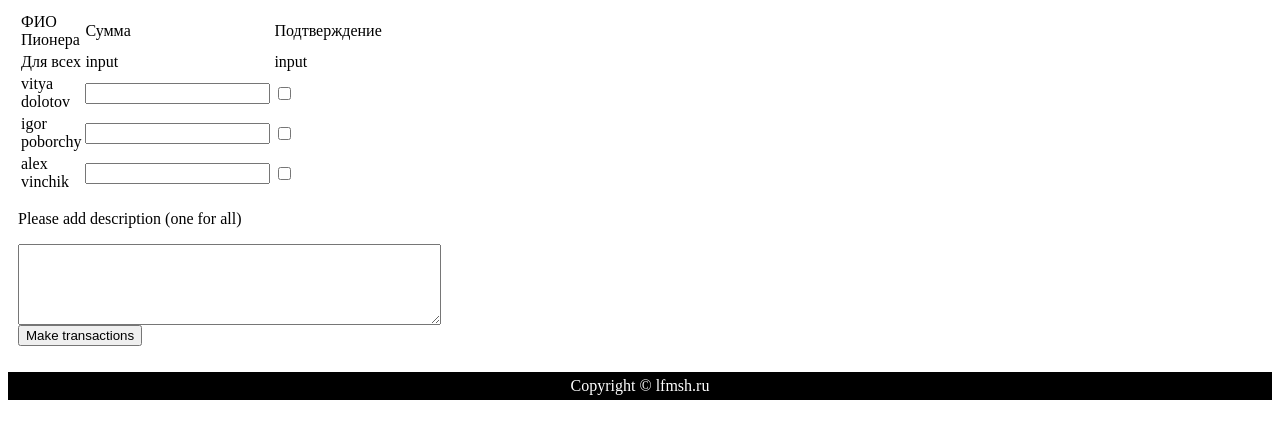
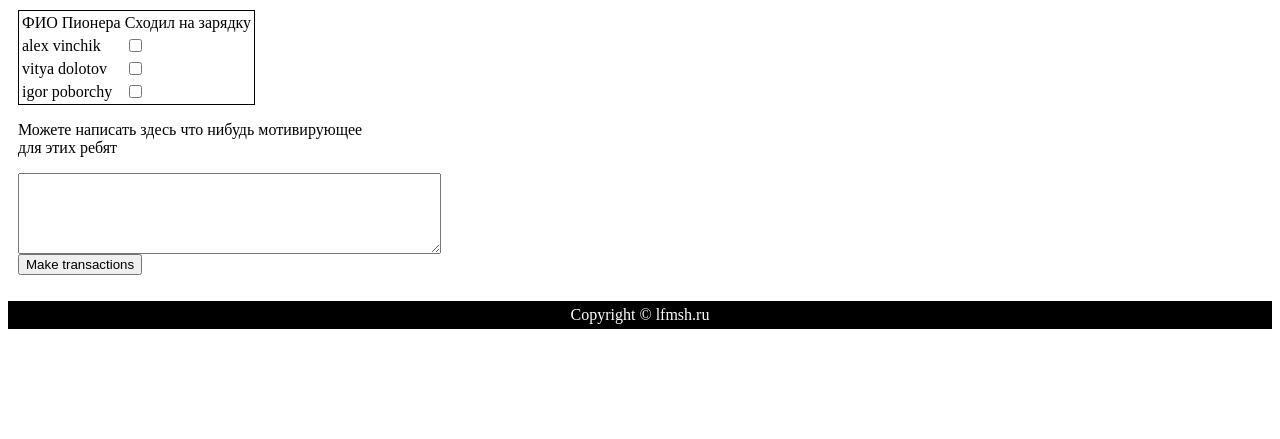
Before and after one commit to insolia/lfmsh_bank, a Django app: a page that uses mysite/bank/templates/bank/base.html in a window 1280 px wide. Shown: the part 82-521 px from the top of the page. Run offline with Django 3.2, Linux system fonts and the light colour scheme; a user stored in the database is signed in; data comes from the database, SQL or seed files in the repository; both versions use the stored data as it was after the commit.

Commit message:
zaryadka form

```diff
--- /dev/null
+++ b/mysite/bank/helper_functions.py
@@ -0,0 +1,5 @@
+zaryadka_budget = 40
+
+
+def zaryadka(num_of_attendants):
+    return zaryadka_budget / num_of_attendants
--- a/mysite/bank/static/bank/style.css
+++ b/mysite/bank/static/bank/style.css
@@ -49,3 +49,9 @@ a.head_link:link{
     p.log_info{
         color:white;
         text-align:right}
+
+.trans_table{
+
+    border: 1px solid black;
+
+}
--- a/mysite/bank/templates/bank/show_all.html
+++ b/mysite/bank/templates/bank/show_all.html
@@ -2,7 +2,7 @@
 
 {% block content %}
 
-<table>
+<table class='trans_table'>
     <tr>
         <td>Пионер</td>
         <td>Деньги</td>
--- /dev/null
+++ b/mysite/bank/templates/bank/trans_add_zaryadka.html
@@ -0,0 +1,37 @@
+{% extends "bank/base.html" %}
+
+{% block content %}
+
+
+<form action={% url 'bank:add_zaryadka' %} method="post">
+{% csrf_token %}
+
+
+<table class='trans_table' id="trans_add_table">
+        <tr>
+            <td>ФИО Пионера</td>
+            <td>Сходил на зарядку</td>
+        </tr>
+
+    {% for u in users %}
+        <tr>
+            <td>{{u.first_name}} {{u.last_name}}</td>
+            <td><input type="checkbox" name="{{u.username}}_check" value='0'></td>
+        </tr>
+
+    {% endfor %}
+
+
+</table>
+
+<p>Можете написать здесь что нибудь мотивирующее для этих ребят</p>
+<textarea name="description" rows="5" cols="50">
+</textarea>
+<br>
+
+<input type="submit" value="Make transactions" />
+
+</form>
+
+
+{% endblock %}
--- a/mysite/bank/templates/bank/trans_list.html
+++ b/mysite/bank/templates/bank/trans_list.html
@@ -41,7 +41,7 @@
 
 <p>And here is last transactions you did</p>
 
-<table>
+<table class="trans_table">
     <tr>
         <td>ФИ получателя
         <td>
--- a/mysite/bank/templates/bank/trans_multi_add.html
+++ /dev/null
@@ -1,47 +0,0 @@
-{% extends "bank/base.html" %}
-
-{% block content %}
-
-
-
-
-<form action= {% url 'bank:multi_trans' %} method="post">
-{% csrf_token %}
-
-
-<table id="trans_add_table">
-        <tr>
-            <td>ФИО Пионера</td>
-            <td>Сумма</td>
-            <td>Подтверждение</td>
-        </tr>
-        <tr>
-            <td>Для всех</td>
-            <td>input</td>
-            <td>input</td>
-        </tr>
-
-
-    {% for a in accounts %}
-        <tr>
-            <td>{{a.user.first_name}} {{a.user.last_name}}</td>
-            <td><input type="number" name="{{a.user.username}}_value"  /></td>
-            <td><input type="checkbox" name="{{a.user.username}}_check" value='0'></td>
-        </tr>
-
-    {% endfor %}
-
-
-</table>
-
-<p>Please add description (one for all)</p>
-<textarea name="description" rows="5" cols="50">
-</textarea>
-<br>
-
-<input type="submit" value="Make transactions" />
-
-</form>
-
-
-{% endblock %}
--- a/mysite/bank/views.py
+++ b/mysite/bank/views.py
@@ -11,6 +11,8 @@ from django.views import generic
 from django.core.urlresolvers import reverse
 from .forms import SprecialTransForm, SeminarTransForm
 from django.utils import timezone
+import helper_functions as hf
+
 
 
 
@@ -66,7 +68,7 @@ def add_special(request):
             type = TransactionType.objects.get(name='Other')
 
             new_trans = Transaction(recipient=recipient, value=value, creator=creator, description=description,
-                                    type=type)
+                                    type=type, status='CO')
 
             new_trans.count()
 
@@ -81,52 +83,44 @@ def add_special(request):
 
 
 def add_zaryadka(request):
-    user_group = request.user.groups.all()
+    if not request.user.is_authenticated():
+        return redirect('%s?next=%s' % (settings.LOGIN_URL, request.path))
 
-    if user_group:
-        user_group = user_group[0]
-    else:
-        return HttpResponse('no group')
+    user_group_name = request.user.groups.filter(name__in=['pioner', 'pedsostav', 'admin'])[0].name
 
-    if user_group.name == 'pioners':
+    if user_group_name == 'pioner':
         return redirect(reverse('bank:index'))
 
     if request.method == "POST":
 
+        zar_attendants = []
 
-        print
-        print request.POST
-        print request.POST['pioner_value']
+        for u in User.objects.filter(groups__name='pioner'):
+            if u.username + '_check' in request.POST:
+                zar_attendants.append(u)
+
+        value = hf.zaryadka(len(zar_attendants))
+        description = request.POST['description']
+        creator = request.user
+        type = TransactionType.objects.get(name='Zaryadka')
 
         new_transactions = []
+        for u in zar_attendants:
+            new_trans = Transaction(recipient=u, value=value, creator=creator, description=description,
+                                    type=type, status='CO')
+            new_trans.count()
+            new_transactions.append(new_trans)
 
-        for a in Account.objects.all():
-            if a.user.username + '_check' in request.POST:
-                recipient = a
-                value = (request.POST[a.user.username + '_value'])
-                if value:
-                    value = int(value)
-                else:
-
-                    value = 0
-                desc = request.POST['description']
-                trans = Transaction(recipient=recipient, value=value, description=desc)
-                trans.creator = request.user
-
-                trans.save()
-                a.balance += value
-                a.save()
-                new_transactions.append(trans)
         if new_transactions:
             return render(request, 'bank/trans_ok.html', {'transactions': new_transactions})
 
         else:
-            accounts = Account.objects.order_by('user')
-            return render(request, 'bank/trans_multi_add.html', {'request': request, 'accounts': accounts})
+            users = User.objects.filter(groups__name='pioner')
+            return render(request, 'bank/trans_add_zaryadka.html', {'users': users})
     else:
 
-        accounts = Account.objects.order_by('user')
-        return render(request, 'bank/trans_multi_add.html', {'request': request, 'accounts': accounts})
+        users = User.objects.filter(groups__name='pioner')
+        return render(request, 'bank/trans_add_zaryadka.html', {'users': users})
 
 
 def add_sem(request):
```
Also changed, not shown: mysite/bank/templates/bank/trans_ok.html (+3 -4 lines), mysite/db.sqlite3.
